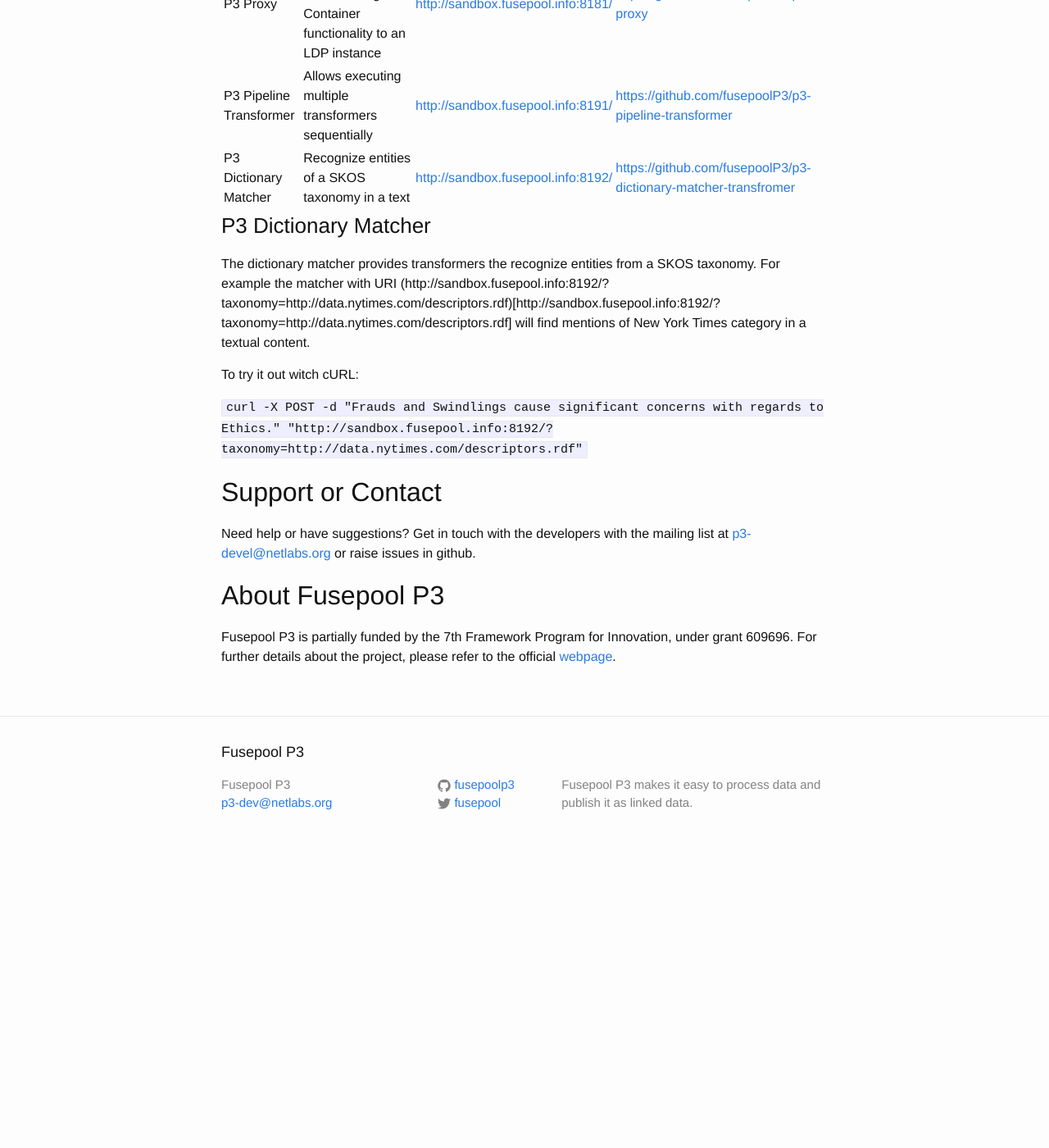
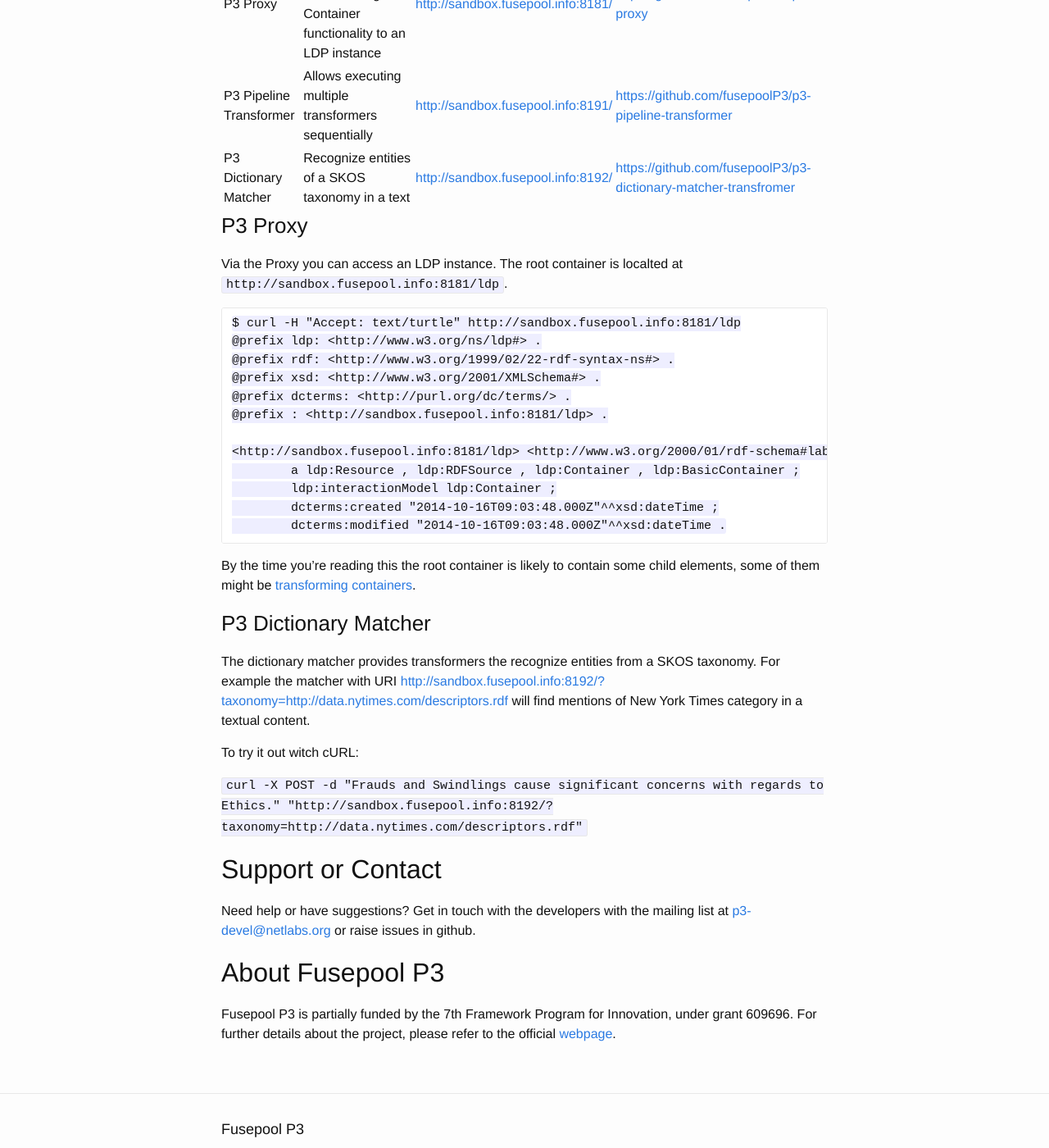
Before and after one commit to fusepoolP3/fusepoolp3.github.io, a Jekyll site: the page built from index.md, in a window 1280 px wide and 1400 px high, scrolled down 744 px. Shown: the whole window at 82% size. Built offline with Jekyll 4.4.1, drawn with Linux system fonts in a browser that asks for light colours; before the commit the page ends 1795 px from its top, so only the background shows below that.

Commit message:
Added P3 Proxy chapter

```diff
--- a/index.md
+++ b/index.md
@@ -36,9 +36,30 @@
 | P3 Pipeline Transformer | Allows executing multiple transformers sequentially | [http://sandbox.fusepool.info:8191/](http://sandbox.fusepool.info:8191/) | [https://github.com/fusepoolP3/p3-pipeline-transformer](https://github.com/fusepoolP3/p3-pipeline-transformer)|
 | P3 Dictionary Matcher | Recognize entities of a SKOS taxonomy in a text | [http://sandbox.fusepool.info:8192/](http://sandbox.fusepool.info:8192/) | [https://github.com/fusepoolP3/p3-dictionary-matcher-transfromer](https://github.com/fusepoolP3/p3-dictionary-matcher-transfromer)|
 
+### P3 Proxy
+
+Via the Proxy you can access an LDP instance. The root container is localted at `http://sandbox.fusepool.info:8181/ldp`.
+
+    $ curl -H "Accept: text/turtle" http://sandbox.fusepool.info:8181/ldp
+    @prefix ldp: <http://www.w3.org/ns/ldp#> .
+    @prefix rdf: <http://www.w3.org/1999/02/22-rdf-syntax-ns#> .
+    @prefix xsd: <http://www.w3.org/2001/XMLSchema#> .
+    @prefix dcterms: <http://purl.org/dc/terms/> .
+    @prefix : <http://sandbox.fusepool.info:8181/ldp> .
+
+    <http://sandbox.fusepool.info:8181/ldp> <http://www.w3.org/2000/01/rdf-schema#label> "Marmotta's LDP Root Container" ;
+    	a ldp:Resource , ldp:RDFSource , ldp:Container , ldp:BasicContainer ;
+    	ldp:interactionModel ldp:Container ;
+    	dcterms:created "2014-10-16T09:03:48.000Z"^^xsd:dateTime ;
+    	dcterms:modified "2014-10-16T09:03:48.000Z"^^xsd:dateTime .
+
+By the time you're reading this the root container is likely to contain some
+child elements, some of them might be [transforming containers](https://github.com/fusepoolP3/overall-architecture/blob/master/transforming-container-api.md).
+
+
 ### P3 Dictionary Matcher
 
-The dictionary matcher provides transformers the recognize entities from a SKOS taxonomy. For example the matcher with URI (http://sandbox.fusepool.info:8192/?taxonomy=http://data.nytimes.com/descriptors.rdf)[http://sandbox.fusepool.info:8192/?taxonomy=http://data.nytimes.com/descriptors.rdf] will find mentions of New York Times category in a textual content.
+The dictionary matcher provides transformers the recognize entities from a SKOS taxonomy. For example the matcher with URI [http://sandbox.fusepool.info:8192/?taxonomy=http://data.nytimes.com/descriptors.rdf](http://sandbox.fusepool.info:8192/?taxonomy=http://data.nytimes.com/descriptors.rdf) will find mentions of New York Times category in a textual content.
 
 To try it out witch cURL:
 
```
